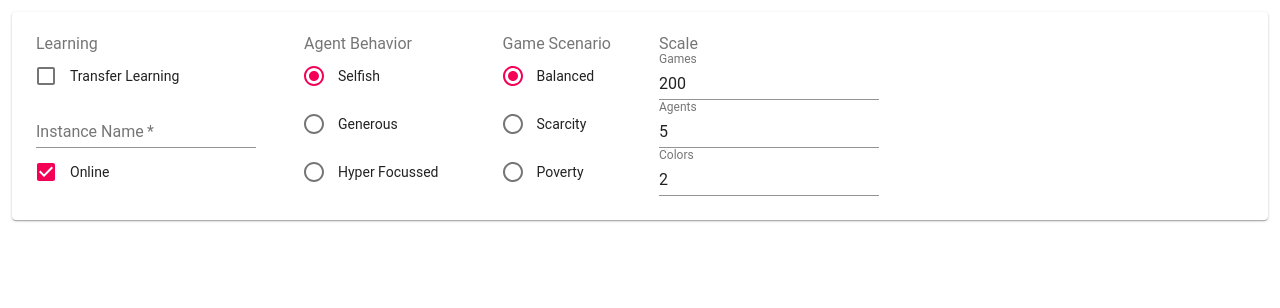
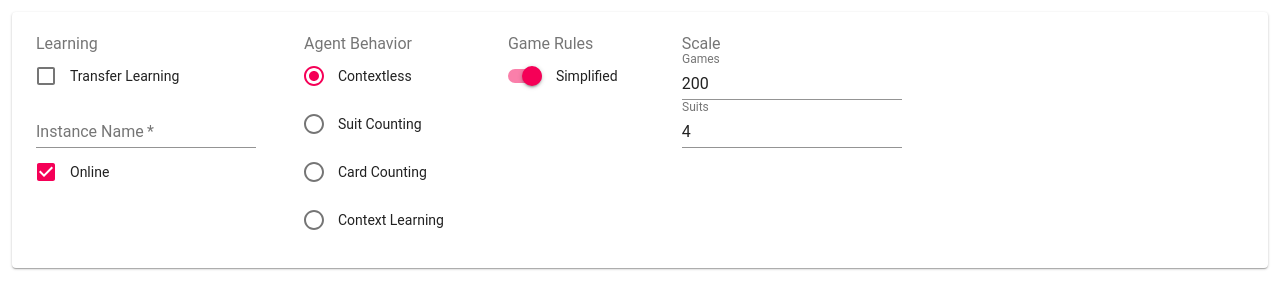
Before and after one commit to DuncanWalter/B10RL8W, a React (Vite) app: page / in a window 1280 px wide. Shown: the top 308 px of the page. Built offline with nearby package versions, Linux system fonts and the light colour scheme.

Commit message:
Dashboard update (#8)
* Updated dashboard to new project specs

* Prettier ran

* Changed "Scenario" to "Game Rules" and converted to switch

```diff
--- a/src/dashboard/Dashboard.tsx
+++ b/src/dashboard/Dashboard.tsx
@@ -6,12 +6,13 @@ import FormControl from '@material-ui/core/FormControl'
 import Select from '@material-ui/core/Select'
 import FormLabel from '@material-ui/core/FormLabel'
 import FormControlLabel from '@material-ui/core/FormControlLabel'
+import InputLabel from '@material-ui/core/InputLabel'
+import Radio from '@material-ui/core/Radio'
+import RadioGroup from '@material-ui/core/RadioGroup'
+import Switch from '@material-ui/core/Switch'
 import TextField from '@material-ui/core/TextField'
-import InputLabel from '@material-ui/core/InputLabel'
 
 import { withStyles } from '@material-ui/core/styles'
-// TODO: WHY!?!?!?!?!
-import { FormGroup, RadioGroup, Radio } from '@material-ui/core'
 
 type DashboardProps = {
   classes: { [K in keyof typeof styles]: string }
@@ -24,11 +25,14 @@ type DashboardState = {
     transferLearning: boolean
     selectedLog: string | null
     online: boolean
-    agentCount: number
-    colorCount: number
+    suitCount: number
     gameCount: number
-    agentType: 'hyper-focussed' | 'selfish' | 'generous'
-    scenario: 'balanced' | 'scarcity' | 'poverty'
+    agentType:
+      | 'contextless'
+      | 'suit-counting'
+      | 'card-counting'
+      | 'context-learning'
+    simplified: boolean
   }
 }
 
@@ -57,11 +61,10 @@ class Dashboard extends React.Component<DashboardProps, DashboardState> {
         transferLearning: false,
         selectedLog: null,
         online: true,
-        agentCount: 5,
-        colorCount: 2,
+        suitCount: 4,
         gameCount: 200,
-        agentType: 'selfish',
-        scenario: 'balanced',
+        agentType: 'contextless',
+        simplified: true,
       },
     }
   }
@@ -135,7 +138,7 @@ class Dashboard extends React.Component<DashboardProps, DashboardState> {
   renderScaleOptions() {
     const { classes } = this.props
     const {
-      config: { gameCount, agentCount, colorCount },
+      config: { gameCount, suitCount },
     } = this.state
     const onChange = (key: any) => (event: any) => {
       const value = event.target.value
@@ -159,17 +162,9 @@ class Dashboard extends React.Component<DashboardProps, DashboardState> {
         </FormControl>
         <FormControl>
           <TextField
-            onChange={onChange('agentCount')}
-            label="Agents"
-            value={agentCount}
-            type="number"
-          />
-        </FormControl>
-        <FormControl>
-          <TextField
             onChange={onChange('colorCount')}
-            label="Colors"
-            value={colorCount}
+            label="Suits"
+            value={suitCount}
             type="number"
           />
         </FormControl>
@@ -195,58 +190,53 @@ class Dashboard extends React.Component<DashboardProps, DashboardState> {
           }}
         >
           <FormControlLabel
-            value="selfish"
+            value="contextless"
             control={<Radio />}
-            label="Selfish"
+            label="Contextless"
           />
           <FormControlLabel
-            value="generous"
+            value="suit-counting"
             control={<Radio />}
-            label="Generous"
+            label="Suit Counting"
           />
           <FormControlLabel
-            value="hyper-focussed"
+            value="card-counting"
             control={<Radio />}
-            label="Hyper Focussed"
+            label="Card Counting"
+          />
+          <FormControlLabel
+            value="context-learning"
+            control={<Radio />}
+            label="Context Learning"
           />
         </RadioGroup>
       </FormControl>
     )
   }
 
-  renderScenarioOptions() {
+  renderRulesOptions() {
     const { classes } = this.props
     return (
       <FormControl className={classes.padded}>
-        <FormLabel>Game Scenario</FormLabel>
-        <RadioGroup
-          value={this.state.config.scenario}
+        <FormLabel>Game Rules</FormLabel>
+        <FormControlLabel
+          control={
+            <Switch
+              value="simplified"
+              checked={this.state.config.simplified}
               onChange={(event: any) => {
-            const scenario = event.target.value
+                const simplified = event.target.checked
                 this.setState(state => ({
                   config: {
                     ...state.config,
-                scenario: scenario,
+                    simplified: simplified,
                   },
                 }))
               }}
-        >
-          <FormControlLabel
-            value="balanced"
-            control={<Radio />}
-            label="Balanced"
             />
-          <FormControlLabel
-            value="scarcity"
-            control={<Radio />}
-            label="Scarcity"
+          }
+          label="Simplified"
         />
-          <FormControlLabel
-            value="poverty"
-            control={<Radio />}
-            label="Poverty"
-          />
-        </RadioGroup>
       </FormControl>
     )
   }
@@ -257,7 +247,7 @@ class Dashboard extends React.Component<DashboardProps, DashboardState> {
       <Card className={classes.card}>
         {this.renderLearningOptions()}
         {this.renderBehaviorOptions()}
-        {this.renderScenarioOptions()}
+        {this.renderRulesOptions()}
         {this.renderScaleOptions()}
       </Card>
     )
```
Also changed, not shown: 1 other file (tests, documents, lock files or other folders). Lines whose indentation alone changed are shown as unchanged.
